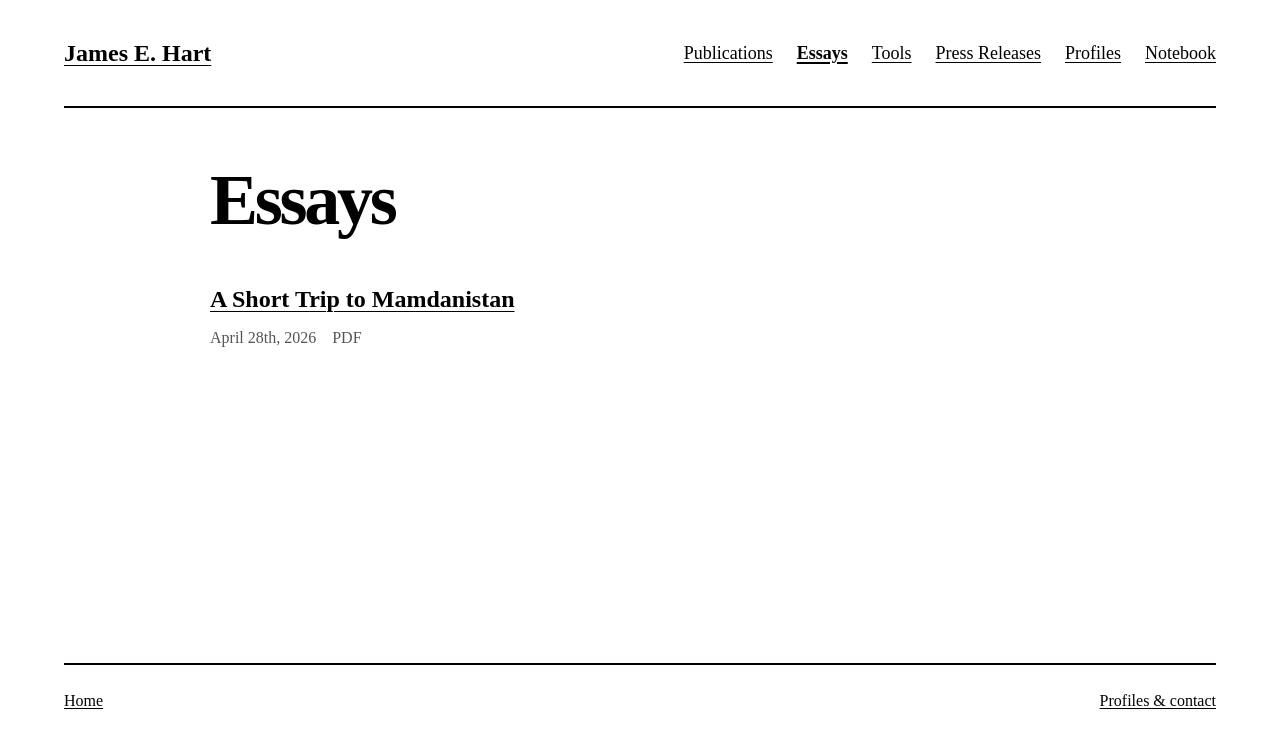
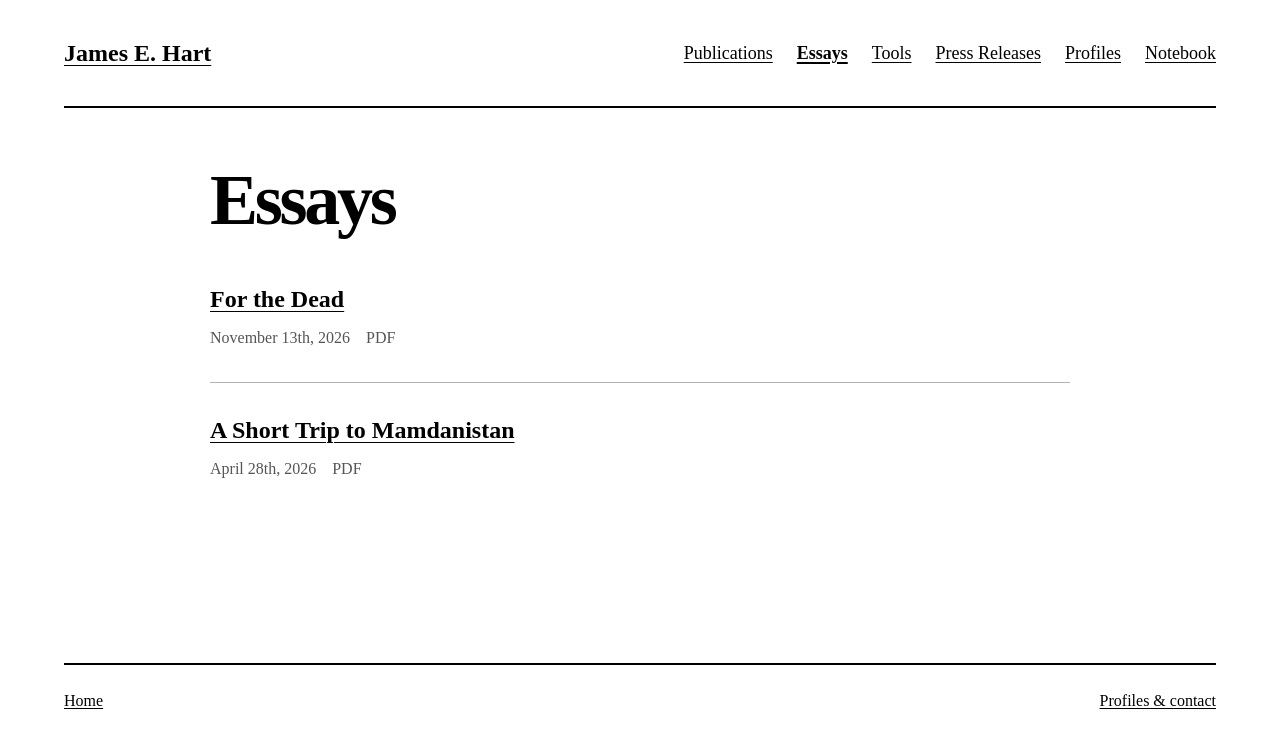
Before and after one commit to james-edward-hart/james-edward-hart.github.io, a plain HTML site: page essays.html in a window 1280 px wide. Drawn offline with Linux system fonts and the light colour scheme.

Commit message:
Publish For the Dead essay and notebook announcement

```diff
--- a/essays.html
+++ b/essays.html
@@ -23,6 +23,16 @@
       <h1>Essays</h1>
       <section class="essay-wrap">
         <div class="essay-list">
+          <article id="for-the-dead" class="essay-card">
+            <h2 class="essay-title">
+              <a href="assets/essays/For%20the%20Dead.pdf">For the Dead</a>
+            </h2>
+            <p class="essay-meta">
+              <span class="essay-date">November 13th, 2026</span>
+              <span class="essay-pdf">PDF</span>
+            </p>
+          </article>
+
           <article class="essay-card">
             <h2 class="essay-title">
               <a href="assets/essays/A%20Short%20Trip%20to%20Mamdanistan.pdf">A Short Trip to Mamdanistan</a>
```
Also changed, not shown: index.html (+4 -0 lines), 1 other file.
